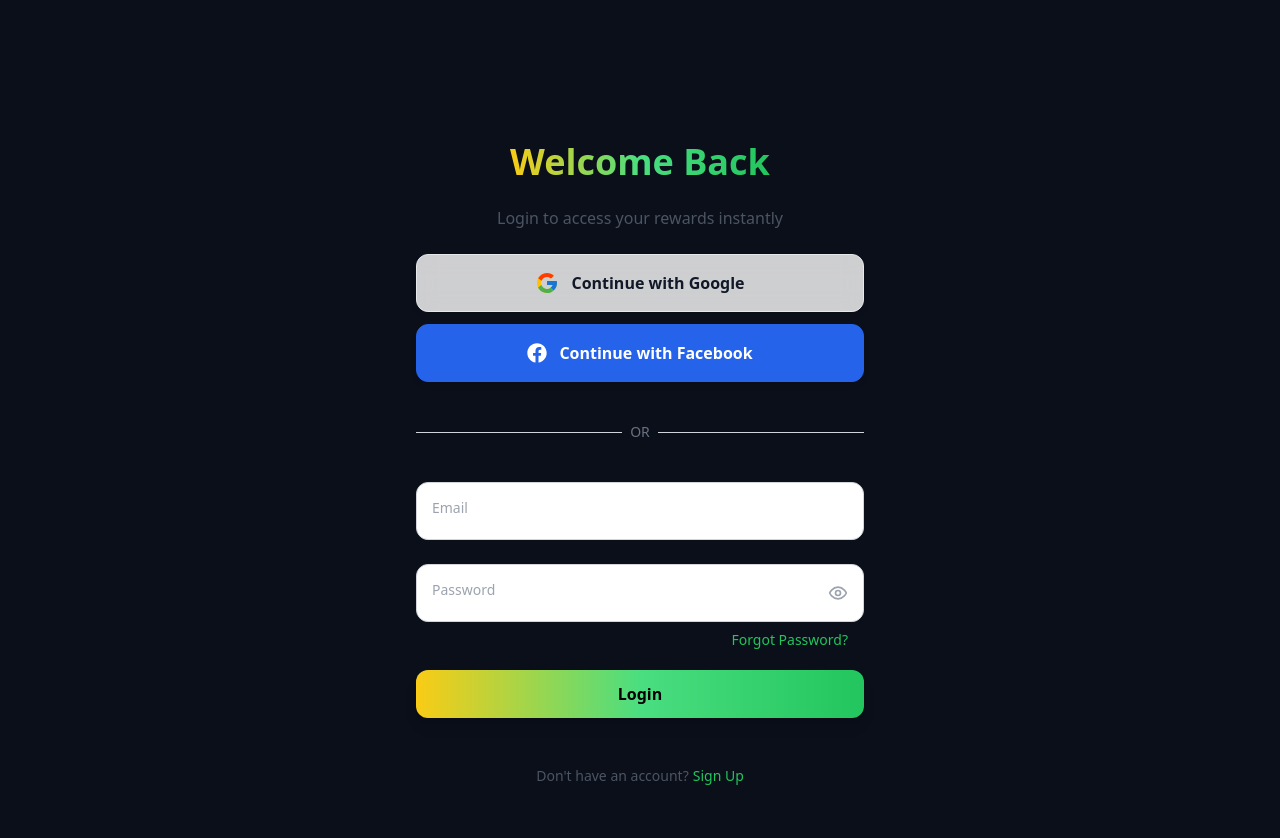
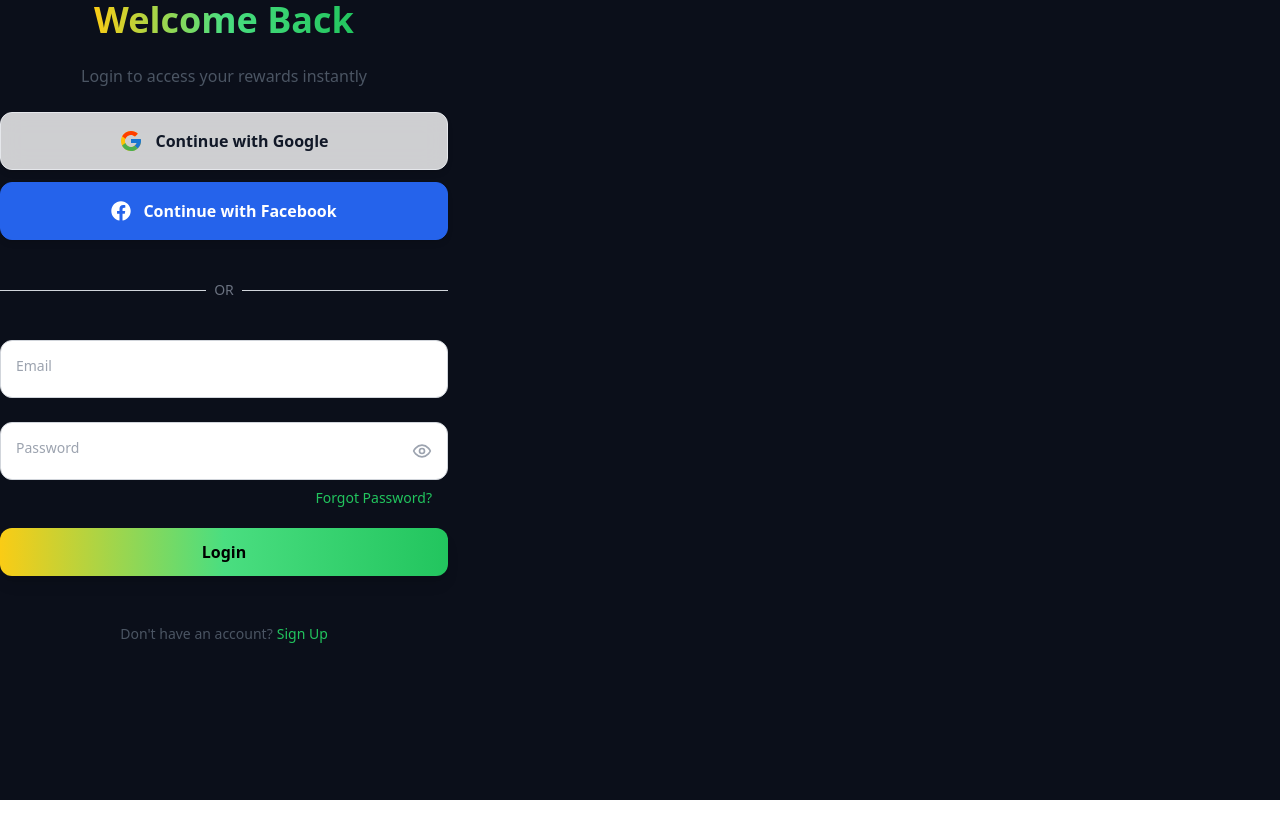
Before and after one commit to tool63/cashin, a Next.js app: page /login in a window 1280 px wide. Shown: the top 838 px of the page. After the commit the page ends 800 px from the top, so only its background shows below. Built offline with nearby package versions, Linux system fonts and the light colour scheme.

Commit message:
Update layout.tsx

```diff
--- a/app/(auth)/layout.tsx
+++ b/app/(auth)/layout.tsx
@@ -8,7 +8,7 @@ interface AuthLayoutProps {
 
 export default function AuthLayout({ children }: AuthLayoutProps) {
   return (
-    <div className="min-h-screen w-full bg-[#0B0F1A] flex flex-col items-center justify-center px-4 py-16">
+    <div className="min-h-screen w-full bg-[#0B0F1A] relative overflow-hidden">
       {children}
     </div>
   );
```
